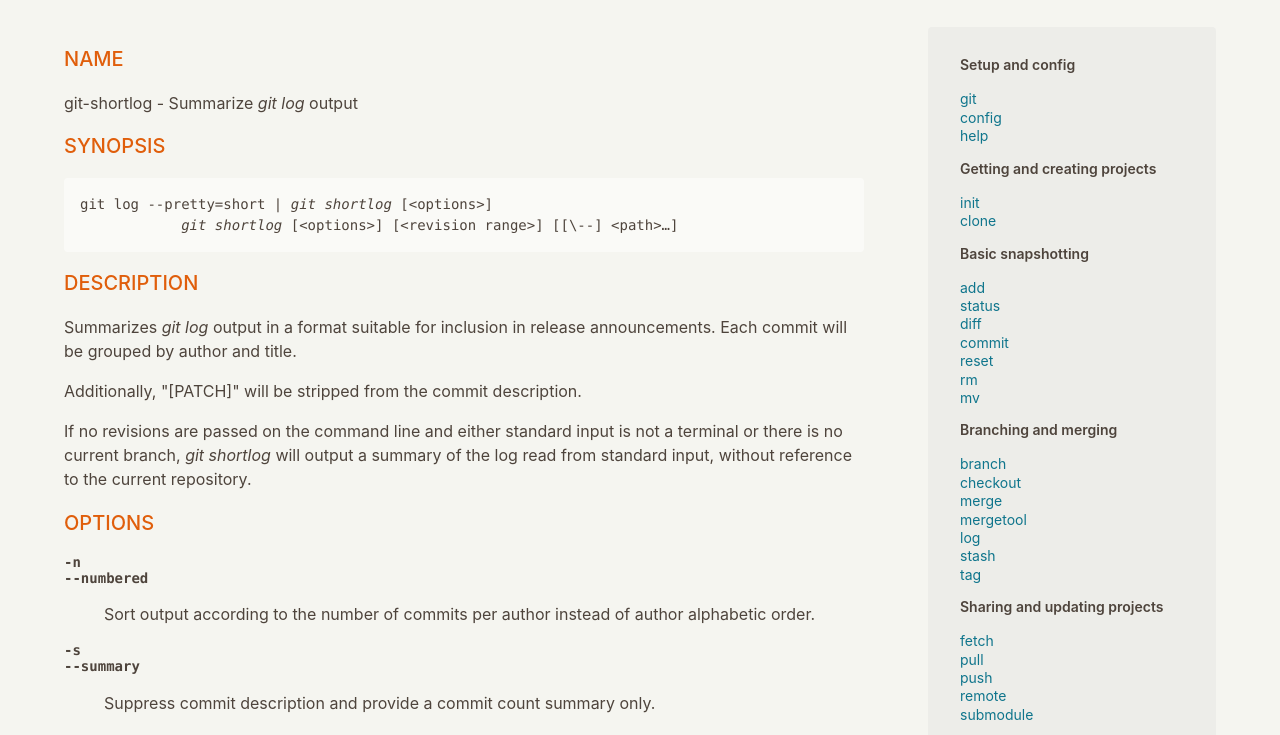
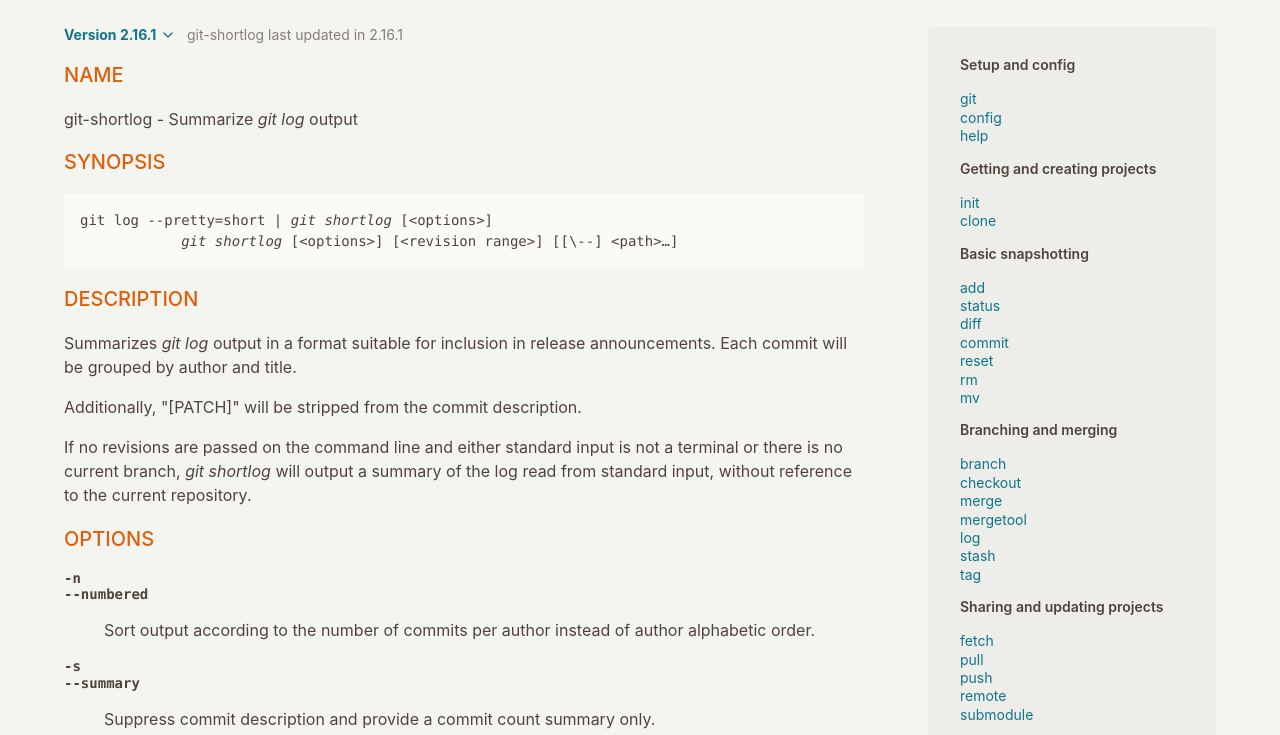
Before and after one commit to jasonlong/nugit, a website: page index.html in a window 1280 px wide. Shown: the part 87-822 px from the top of the page. Drawn offline with Linux system fonts and the light colour scheme.

Commit message:
Add version dropdown placeholder

```diff
--- a/css/tachyons-custom.css
+++ b/css/tachyons-custom.css
@@ -3,6 +3,7 @@
  */
 .near-black { color: #2F2C29; }
 .dark-gray { color: #4e443c; }
+.mid-gray { color: #857e78; }
 .orange { color: #e05e0b; }
 .blue { color: #0f758c; }
 
--- a/index.html
+++ b/index.html
@@ -60,6 +60,15 @@
     <div class="flex ph3 ph4-m ph5-l">
 
       <div class="w-100 w-75-l pr0 pr5-l">
+
+        <div class="f6">
+          <a href="#" class="link blue b mr2">
+            Version 2.16.1
+            <!-- Down chevron icon -->
+            <svg xmlns="http://www.w3.org/2000/svg" width="16" height="16" viewBox="0 0 24 24" fill="none" stroke="currentColor" stroke-width="2" stroke-linecap="round" stroke-linejoin="round" class="v-btm"><polyline points="6 9 12 15 18 9"></polyline></svg>
+          </a>
+          <span class="dn di-l mid-gray">git-shortlog last updated in 2.16.1</span>
+        </div>
 
         <div class="sect1">
           <h2 id="_name"><a class="anchor" href="#_name"></a>NAME</h2>
```
Also changed, not shown: dist/index.css.
